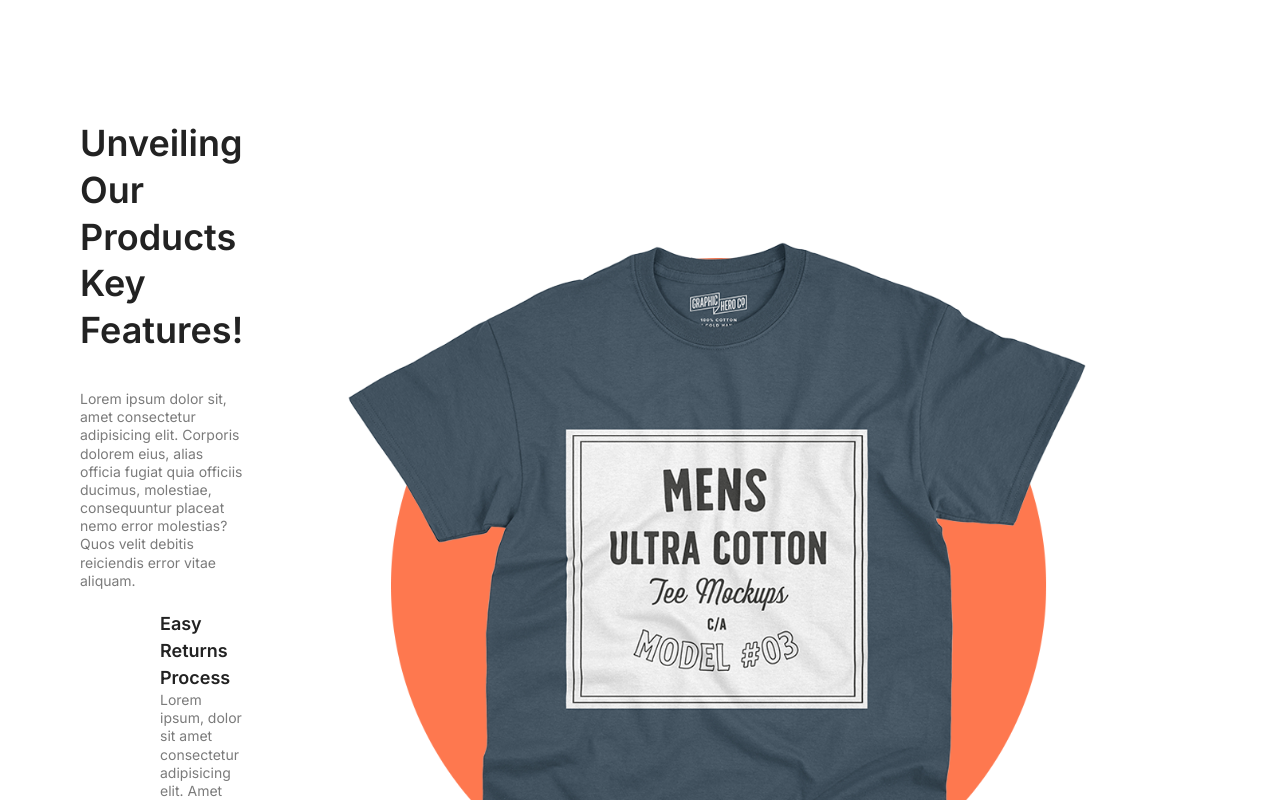
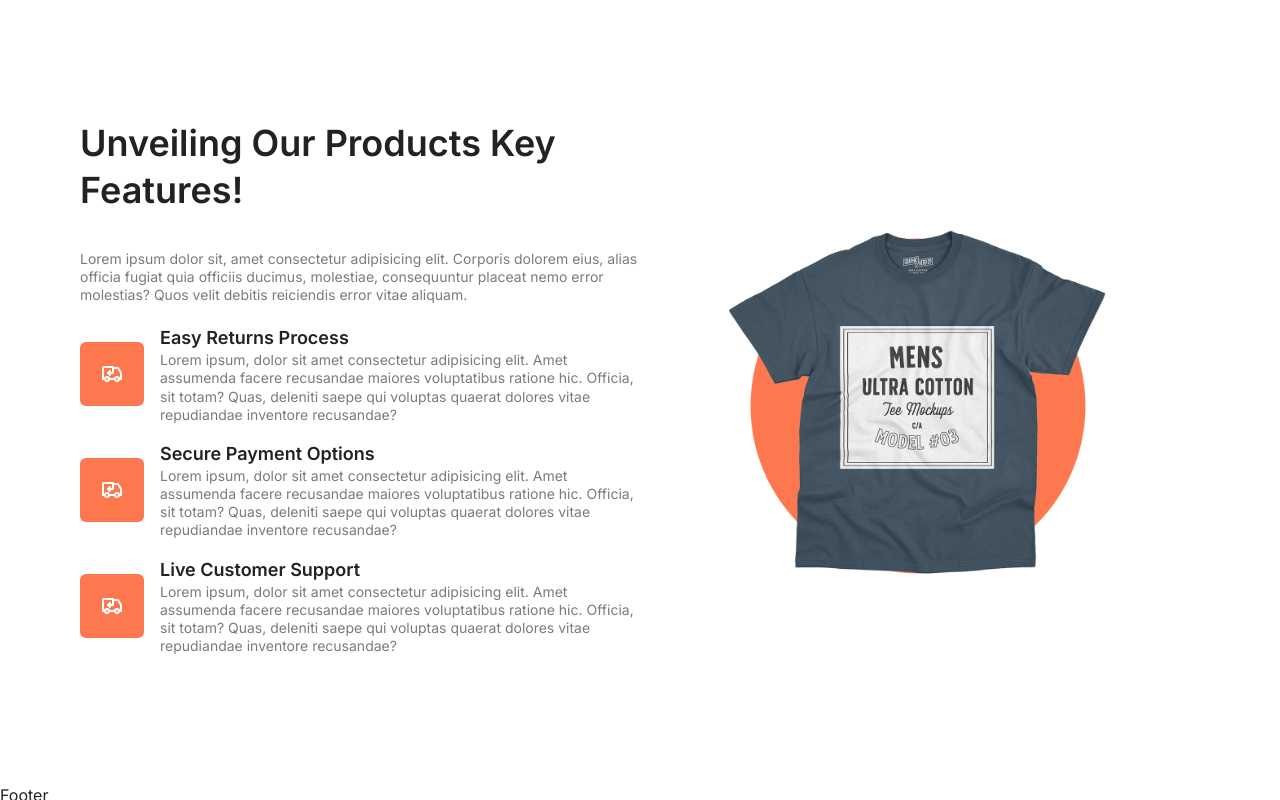
Before and after one commit to koffygeek/Merchanza, a React (Vite) app in the folder frontend/: page / in a window 1280 px wide. Shown: the part 820-1620 px from the top of the page. Built offline with nearby package versions, Linux system fonts and the light colour scheme; a web font is replaced by a local one.

Commit message:
PopularProducts.jsx

```diff
--- a/frontend/src/components/About.jsx
+++ b/frontend/src/components/About.jsx
@@ -33,12 +33,40 @@ const About = () => {
                 </p>
               </div>
             </div>
+            <div className="flexCenter gap-x-4">
+              <div className="h-16 min-w-16 bg-secondary flexCenter rounded-md">
+                <TbTruckReturn className="text-white text-2xl" />
+              </div>
+              <div>
+                <h4 className="medium-18">Secure Payment Options</h4>
+                <p>
+                  Lorem ipsum, dolor sit amet consectetur adipisicing elit. Amet
+                  assumenda facere recusandae maiores voluptatibus ratione hic.
+                  Officia, sit totam? Quas, deleniti saepe qui voluptas quaerat
+                  dolores vitae repudiandae inventore recusandae?
+                </p>
+              </div>
+            </div>
+            <div className="flexCenter gap-x-4">
+              <div className="h-16 min-w-16 bg-secondary flexCenter rounded-md">
+                <TbTruckReturn className="text-white text-2xl" />
+              </div>
+              <div>
+                <h4 className="medium-18">Live Customer Support</h4>
+                <p>
+                  Lorem ipsum, dolor sit amet consectetur adipisicing elit. Amet
+                  assumenda facere recusandae maiores voluptatibus ratione hic.
+                  Officia, sit totam? Quas, deleniti saepe qui voluptas quaerat
+                  dolores vitae repudiandae inventore recusandae?
+                </p>
+              </div>
+            </div>
           </div>
         </div>
         {/* {right} */}
-        <div>
+        <div className="flex-1 flexCenter">
           <div>
-            <img src={about} alt="about" />
+            <img src={about} alt="about" height={488} width={488} />
           </div>
         </div>
       </div>
```
